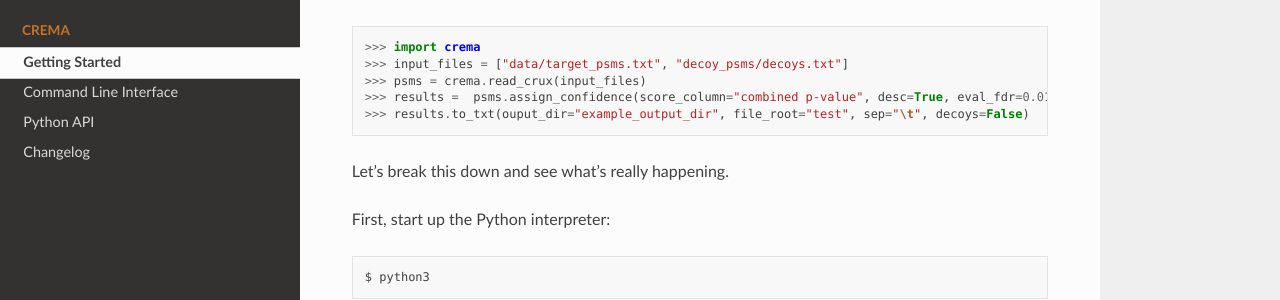
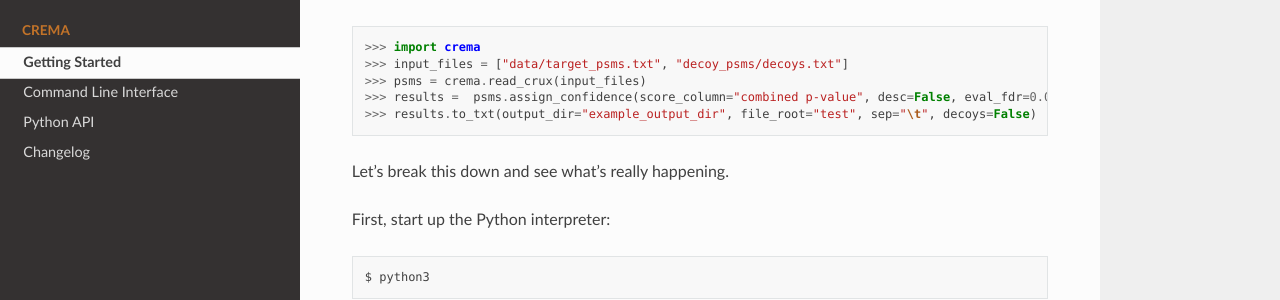
Before and after one commit to Noble-Lab/crema, a Sphinx documentation site: the page built from docs/index.rst, in a window 1280 px wide and 900 px high, scrolled down 1894 px. Shown: the part 170-470 px from the top of the window. Built offline with Sphinx 7.4.7 and the Read the Docs theme 2.0.0, drawn with Linux system fonts in a browser that asks for light colours; pages that are not in the unit, such as notebooks, are missing from menus; the version number could not be read and is left out.

Commit message:
fix typos

```diff
--- a/docs/index.rst
+++ b/docs/index.rst
@@ -108,8 +108,8 @@ Here is a simple demonstration of how to use crema as an API:
     >>> import crema
     >>> input_files = ["data/target_psms.txt", "decoy_psms/decoys.txt"]
     >>> psms = crema.read_crux(input_files)
-    >>> results =  psms.assign_confidence(score_column="combined p-value", desc=True, eval_fdr=0.01, method="tdc")
-    >>> results.to_txt(ouput_dir="example_output_dir", file_root="test", sep="\t", decoys=False)
+    >>> results =  psms.assign_confidence(score_column="combined p-value", desc=False, eval_fdr=0.01, method="tdc")
+    >>> results.to_txt(output_dir="example_output_dir", file_root="test", sep="\t", decoys=False)
 
 Let's break this down and see what's really happening.
 
```
